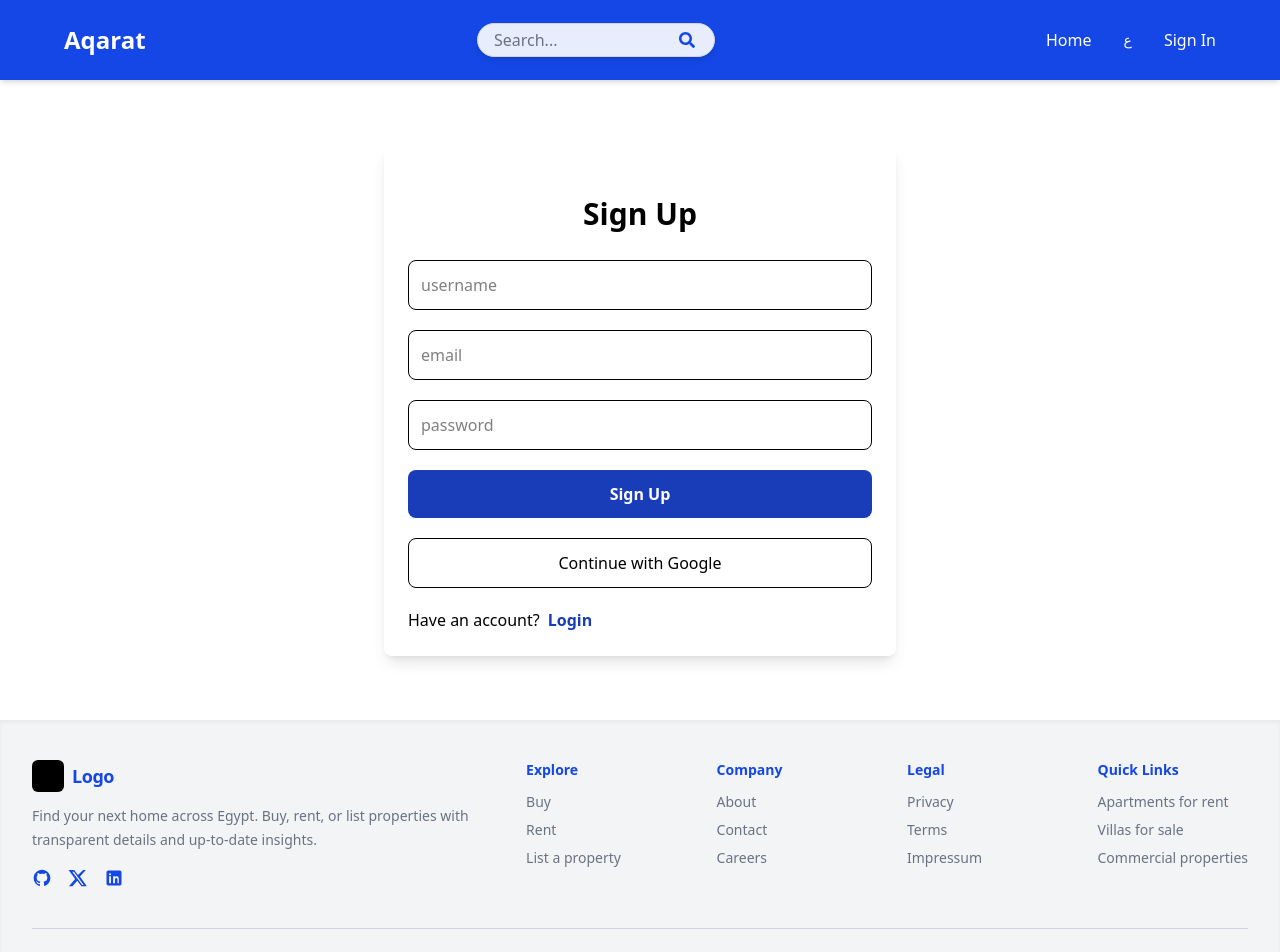
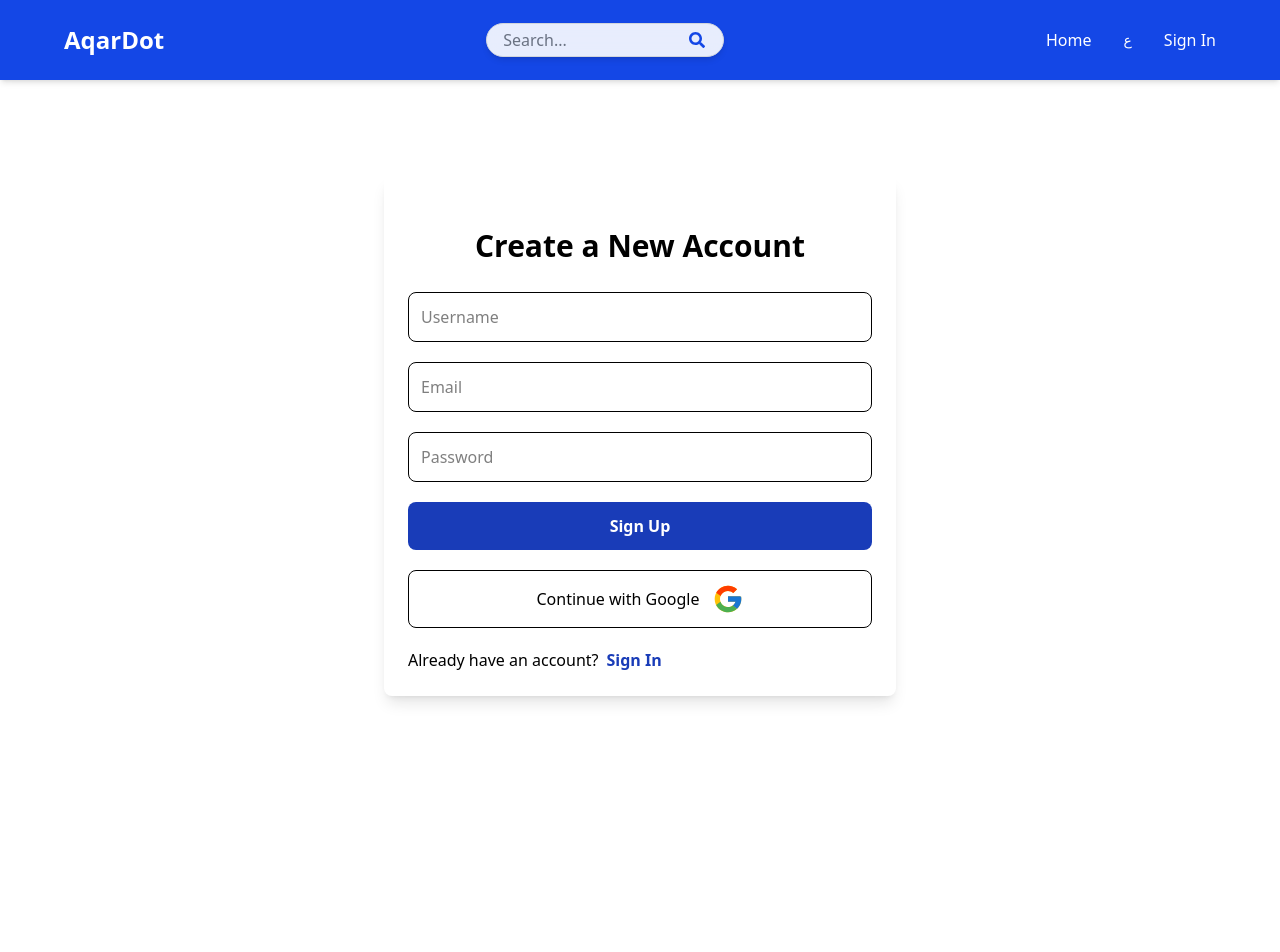
Before and after one commit to Eslam-Aly/realEstate-client, a React (Vite) app: page /signup in a window 1280 px wide. Shown: the top 952 px of the page. Built offline with nearby package versions, Linux system fonts and the light colour scheme; no server answers.

Commit message:
feat: implement i18n support for footer, header, OAuth, sign in, and sign up components

```diff
--- a/src/components/Footer.jsx
+++ b/src/components/Footer.jsx
@@ -1,4 +1,5 @@
 import React from "react";
+import { t } from "i18next";
 
 // Basic, responsive footer that matches a modern real-estate site layout.
 // Uses Tailwind utility classes and keeps styling neutral so it blends with your
@@ -22,12 +23,11 @@ const Footer = () => {
                 aria-hidden="true"
               />
               <span className="text-lg font-semibold tracking-tight text-blue-700">
-                Logo
+                {t("footer.aqarDot")}
               </span>
             </div>
             <p className="mt-3 text-sm leading-6 text-gray-500">
-              Find your next home across Egypt. Buy, rent, or list properties
-              with transparent details and up‑to‑date insights.
+              {t("footer.paragraph")}
             </p>
             {/* Social links */}
             <div
@@ -98,81 +98,89 @@ const Footer = () => {
             aria-label="Footer Navigation"
           >
             <div>
-              <h3 className="mb-3 font-semibold text-blue-700">Explore</h3>
+              <h3 className="mb-3 font-semibold text-blue-700">
+                {t("footer.explore.title")}
+              </h3>
               <ul className="space-y-2 text-gray-500">
                 <li>
                   <a className="hover:underline" href="/listings?type=sale">
-                    Buy
+                    {t("footer.explore.buy")}
                   </a>
                 </li>
                 <li>
                   <a className="hover:underline" href="/listings?type=rent">
-                    Rent
+                    {t("footer.explore.rent")}
                   </a>
                 </li>
                 <li>
                   <a className="hover:underline" href="/list">
-                    List a property
+                    {t("footer.explore.list")}
                   </a>
                 </li>
               </ul>
             </div>
             <div>
-              <h3 className="mb-3 font-semibold text-blue-700">Company</h3>
+              <h3 className="mb-3 font-semibold text-blue-700">
+                {t("footer.company.title")}
+              </h3>
               <ul className="space-y-2 text-gray-500">
                 <li>
                   <a className="hover:underline" href="/about">
-                    About
+                    {t("footer.company.about")}
                   </a>
                 </li>
                 <li>
                   <a className="hover:underline" href="/contact">
-                    Contact
+                    {t("footer.company.contact")}
                   </a>
                 </li>
                 <li>
                   <a className="hover:underline" href="/careers">
-                    Careers
+                    {t("footer.company.careers")}
                   </a>
                 </li>
               </ul>
             </div>
             <div>
-              <h3 className="mb-3 font-semibold text-blue-700">Legal</h3>
+              <h3 className="mb-3 font-semibold text-blue-700">
+                {t("footer.legal.title")}
+              </h3>
               <ul className="space-y-2 text-gray-500">
                 <li>
                   <a className="hover:underline" href="/privacy">
-                    Privacy
+                    {t("footer.legal.privacy")}
                   </a>
                 </li>
                 <li>
                   <a className="hover:underline" href="/terms">
-                    Terms
+                    {t("footer.legal.terms")}
                   </a>
                 </li>
                 <li>
                   <a className="hover:underline" href="/impressum">
-                    Impressum
+                    {t("footer.legal.impressum")}
                   </a>
                 </li>
               </ul>
             </div>
             <div>
-              <h3 className="mb-3 font-semibold text-blue-700">Quick Links</h3>
+              <h3 className="mb-3 font-semibold text-blue-700">
+                {t("footer.quickLinks.title")}
+              </h3>
               <ul className="space-y-2 text-gray-500">
                 <li>
                   <a className="hover:underline" href="/privacy">
-                    Apartments for rent
+                    {t("footer.quickLinks.apartmentsForRent")}
                   </a>
                 </li>
                 <li>
                   <a className="hover:underline" href="/terms">
-                    Villas for sale
+                    {t("footer.quickLinks.villasForRent")}
                   </a>
                 </li>
                 <li>
                   <a className="hover:underline" href="/impressum">
-                    Commercial properties
+                    {t("footer.quickLinks.commercialProperties")}
                   </a>
                 </li>
               </ul>
@@ -187,7 +195,7 @@ const Footer = () => {
         <div className="flex flex-col gap-4 py-6 items-center justify-center">
           {/* Copyright */}
           <p className="text-sm text-gray-500 ">
-            © {year} Egypt Gate. All rights reserved.
+            {t("footer.rightsReserved", { year })} | {t("footer.aqarDot")}
           </p>
         </div>
       </div>
--- a/src/components/Header.jsx
+++ b/src/components/Header.jsx
@@ -35,7 +35,7 @@ function Header() {
   return (
     <header
       dir="ltr"
-      className="bg-blue-700 text-white  w-full  shadow-md h-20 flex items-center sticky top-0 z-50"
+      className="bg-blue-700 text-white  w-full  shadow-md h-16 md:h-20 flex items-center sticky top-0 z-50"
     >
       <div className="container mx-auto flex items-center justify-between w-[90%] ">
         <div>
--- a/src/components/OAuth.jsx
+++ b/src/components/OAuth.jsx
@@ -4,6 +4,8 @@ import { useDispatch } from "react-redux";
 import { signInSuccess } from "../redux/user/userSlice.js";
 import { useNavigate } from "react-router-dom";
 import API from "../config/api.js";
+import { t } from "i18next";
+import { FcGoogle } from "react-icons/fc";
 
 function OAuth() {
   const navigate = useNavigate();
@@ -41,7 +43,7 @@ function OAuth() {
       onClick={handleGoogleClick}
       className="border p-3 rounded-lg w-full flex justify-center items-center gap-3 hover:shadow-md transition-shadow duration-150 ease-in-out cursor-pointer"
     >
-      Continue with Google
+      {t("auth.continueWithGoogle")} <FcGoogle className="size-8" />
     </button>
   );
 }
--- a/src/locales/ar.json
+++ b/src/locales/ar.json
@@ -9,7 +9,7 @@
     "about": "عنا",
     "signIn": "تسجيل الدخول",
     "langSwitch": "ع",
-    "logoText": "عقارات",
+    "logoText": "عقار دوت",
     "search": "بحث..."
   },
   "createListing": {
@@ -262,5 +262,53 @@
       "errorGeneric": "حدث خطأ ما",
       "loadError": "فشل تحميل الإعلان"
     }
+  },
+  "auth": {
+    "signInTitle": "تسجيل الدخول إلى حسابك",
+    "signUpTitle": "إنشاء حساب جديد",
+    "username": "اسم المستخدم",
+    "email": "البريد الإلكتروني",
+    "password": "كلمة المرور",
+    "confirmPassword": "تأكيد كلمة المرور",
+    "signIn": "تسجيل الدخول",
+    "signUp": "إنشاء حساب",
+    "noAccount": "لا تملك حسابًا؟ ",
+    "haveAccount": "هل لديك حساب؟ ",
+    "signingIn": "جارٍ تسجيل الدخول...",
+    "signingUp": "جارٍ إنشاء الحساب...",
+    "errorInvalidCredentials": "اسم المستخدم أو كلمة المرور غير صحيحة.",
+    "errorUserExists": "اسم المستخدم أو البريد الإلكتروني مستخدم بالفعل.",
+    "errorPasswordMismatch": "كلمات المرور غير متطابقة.",
+    "errorGeneric": "حدث خطأ ما.",
+    "continueWithGoogle": "المتابعة عبر جوجل"
+  },
+  "footer": {
+    "rightsReserved": "جميع الحقوق محفوظة © {{year}}",
+    "aqarDot": "عقار دوت",
+    "paragraph": "منصتك الموثوقة لشراء وبيع وتأجير العقارات بسهولة وثقة.",
+    "explore": {
+      "title": "استكشف",
+      "buy": "شراء",
+      "rent": "إيجار",
+      "list": "إدراج عقار"
+    },
+    "company": {
+      "title": "الشركه",
+      "about": "معلومات عنا",
+      "careers": "وظائف",
+      "contact": "اتصل بنا"
+    },
+    "legal": {
+      "title": "قانوني",
+      "privacy": "سياسة الخصوصية",
+      "terms": "شروط الخدمة",
+      "impressum": "Impressum"
+    },
+    "quickLinks": {
+      "title": "روابط سريعة",
+      "apartmentsForRent": "شقق ",
+      "villasForRent": "فلل ",
+      "commercialProperties": "عقارات تجارية"
+    }
   }
 }
--- a/src/locales/en.json
+++ b/src/locales/en.json
@@ -9,7 +9,7 @@
     "about": "About",
     "signIn": "Sign In",
     "langSwitch": "EN",
-    "logoText": "Aqarat",
+    "logoText": "AqarDot",
     "search": "Search..."
   },
   "createListing": {
@@ -263,5 +263,53 @@
       "errorGeneric": "Something went wrong",
       "loadError": "Failed to load listing"
     }
+  },
+  "auth": {
+    "signInTitle": "Sign In to Your Account",
+    "signUpTitle": "Create a New Account",
+    "username": "Username",
+    "email": "Email",
+    "password": "Password",
+    "confirmPassword": "Confirm Password",
+    "signIn": "Sign In",
+    "signUp": "Sign Up",
+    "noAccount": "Don't have an account?",
+    "haveAccount": "Already have an account? ",
+    "signingIn": "Signing In...",
+    "signingUp": "Signing Up...",
+    "errorInvalidCredentials": "Invalid username or password.",
+    "errorUserExists": "Username or email already in use.",
+    "errorPasswordMismatch": "Passwords do not match.",
+    "errorGeneric": "Something went wrong.",
+    "continueWithGoogle": "Continue with Google"
+  },
+  "footer": {
+    "rightsReserved": "All rights reserved © {{year}}",
+    "aqarDot": "Aqar Dot",
+    "paragraph": "Your trusted platform for buying, selling, and renting properties with ease and confidence.",
+    "explore": {
+      "title": "Explore",
+      "buy": "Buy",
+      "rent": "Rent",
+      "list": "List a Property"
+    },
+    "company": {
+      "title": "Company",
+      "about": "About Us",
+      "careers": "Careers",
+      "contact": "Contact Us"
+    },
+    "legal": {
+      "title": "Legal",
+      "privacy": "Privacy Policy",
+      "terms": "Terms of Service",
+      "impressum": "Impressum"
+    },
+    "quickLinks": {
+      "title": "Quick Links",
+      "apartmentsForRent": "Apartments",
+      "villasForRent": "Villas",
+      "commercialProperties": "Commercial Properties"
+    }
   }
 }
--- a/src/pages/SignIn.jsx
+++ b/src/pages/SignIn.jsx
@@ -8,6 +8,7 @@ import {
   signInSuccess,
 } from "../redux/user/userSlice.js";
 import API from "../config/api.js";
+import { t } from "i18next";
 
 function SignIn() {
   const dispatch = useDispatch();
@@ -44,21 +45,24 @@ function SignIn() {
   };
 
   return (
-    <div className="max-w-lg mx-auto mt-16 p-6  rounded-lg shadow-lg">
-      <h1 className="text-3xl text-center font-semibold my-7">Sign In</h1>
+    <div className="min-h-screen">
+      <div className="max-w-lg mx-auto mt-16 p-6 md:mt-24 rounded-lg shadow-lg">
+        <h1 className="text-3xl text-center font-semibold my-7">
+          {t("auth.signInTitle")}
+        </h1>
         <form onSubmit={handleSubmit} className="flex flex-col gap-5 ">
           <input
             onChange={handleChange}
             type="email"
             id="email"
-          placeholder="email"
+            placeholder={t("auth.email")}
             className="border p-3 rounded-lg "
           />
           <input
             onChange={handleChange}
             type="password"
             id="password"
-          placeholder="password"
+            placeholder={t("auth.password")}
             className="border p-3 rounded-lg "
           />
           <button
@@ -66,19 +70,20 @@ function SignIn() {
             type="submit"
             className="bg-blue-800 text-white p-3 rounded-lg font-semibold"
           >
-          {loading ? "Loading..." : "Sign In"}
+            {loading ? t("auth.signingIn") : t("auth.signIn")}
           </button>
           <OAuth />
         </form>
         <div className="flex gap-2 mt-5">
-        <p>Don't have an account?</p>
+          <p>{t("auth.noAccount")}</p>
           <Link to="/signup" className="text-blue-800 font-semibold">
             {" "}
-          Sign Up
+            {t("auth.signUp")}
           </Link>
         </div>
         {error && <p className="text-red-600 mt-3">{error}</p>}
       </div>
+    </div>
   );
 }
 export default SignIn;
--- a/src/pages/SignUp.jsx
+++ b/src/pages/SignUp.jsx
@@ -2,6 +2,7 @@ import React from "react";
 import { Link, useNavigate } from "react-router-dom";
 import OAuth from "../components/OAuth.jsx";
 import API from "../config/api.js";
+import { t } from "i18next";
 
 function SignUp() {
   const [error, setError] = React.useState(null);
@@ -41,28 +42,31 @@ function SignUp() {
   };
 
   return (
-    <div className="max-w-lg mx-auto mt-16 p-6  rounded-lg shadow-lg">
-      <h1 className="text-3xl text-center font-semibold my-7">Sign Up</h1>
+    <div className="min-h-screen">
+      <div className="max-w-lg mx-auto mt-16 md:mt-24 p-6 rounded-lg shadow-lg">
+        <h1 className="text-3xl text-center font-semibold my-7">
+          {t("auth.signUpTitle")}
+        </h1>
         <form onSubmit={handleSubmit} className="flex flex-col gap-5 ">
           <input
             onChange={handleChange}
             type="text"
             id="username"
-          placeholder="username"
+            placeholder={t("auth.username")}
             className="border p-3 rounded-lg "
           />
           <input
             onChange={handleChange}
             type="email"
             id="email"
-          placeholder="email"
+            placeholder={t("auth.email")}
             className="border p-3 rounded-lg "
           />
           <input
             onChange={handleChange}
             type="password"
             id="password"
-          placeholder="password"
+            placeholder={t("auth.password")}
             className="border p-3 rounded-lg "
           />
           <button
@@ -70,19 +74,20 @@ function SignUp() {
             type="submit"
             className="bg-blue-800 text-white p-3 rounded-lg font-semibold"
           >
-          {loading ? "Loading..." : "Sign Up"}
+            {loading ? t("auth.loading") : t("auth.signUp")}
           </button>
           <OAuth />
         </form>
         <div className="flex gap-2 mt-5">
-        <p>Have an account?</p>
+          <p>{t("auth.haveAccount")}</p>
           <Link to="/signin" className="text-blue-800 font-semibold">
             {" "}
-          Login
+            {t("auth.signIn")}
           </Link>
         </div>
         {error && <p className="text-red-600 mt-3">{error}</p>}
       </div>
+    </div>
   );
 }
 export default SignUp;
```
Lines whose indentation alone changed are shown as unchanged.
